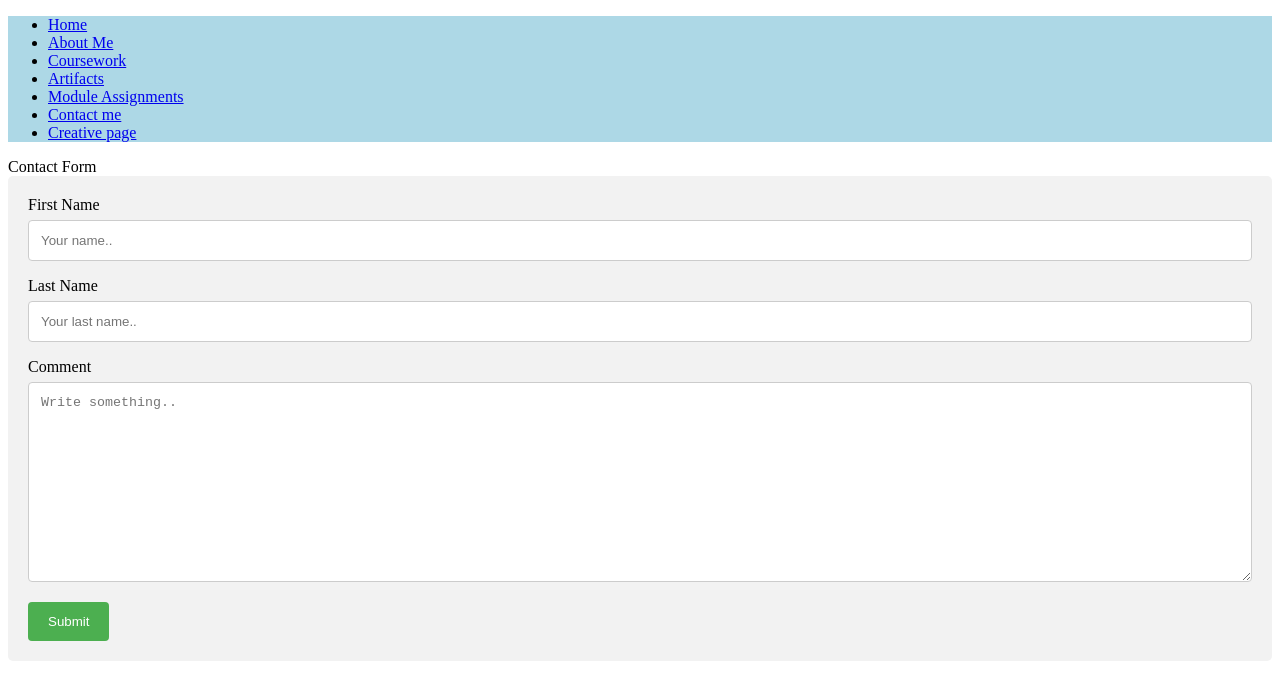
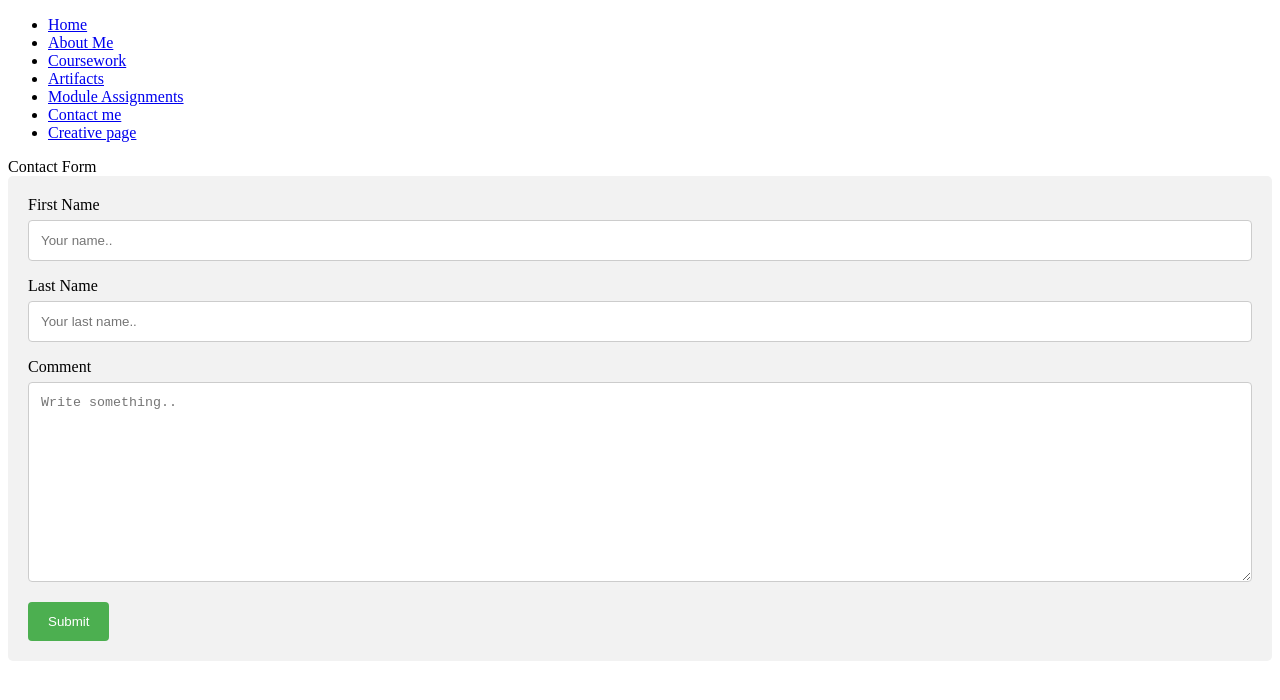
Before and after one commit to sadomohamed/contact-me-, a plain HTML site: page index.html in a window 1280 px wide. Drawn offline with Linux system fonts and the light colour scheme.

Commit message:
Update index.css

```diff
--- a/index.css
+++ b/index.css
@@ -31,7 +31,3 @@ input[type=submit]:hover {
     background-color: #f2f2f2;
     padding: 20px;
 }
-
-div {
-    background-color: lightblue;
-}
```
